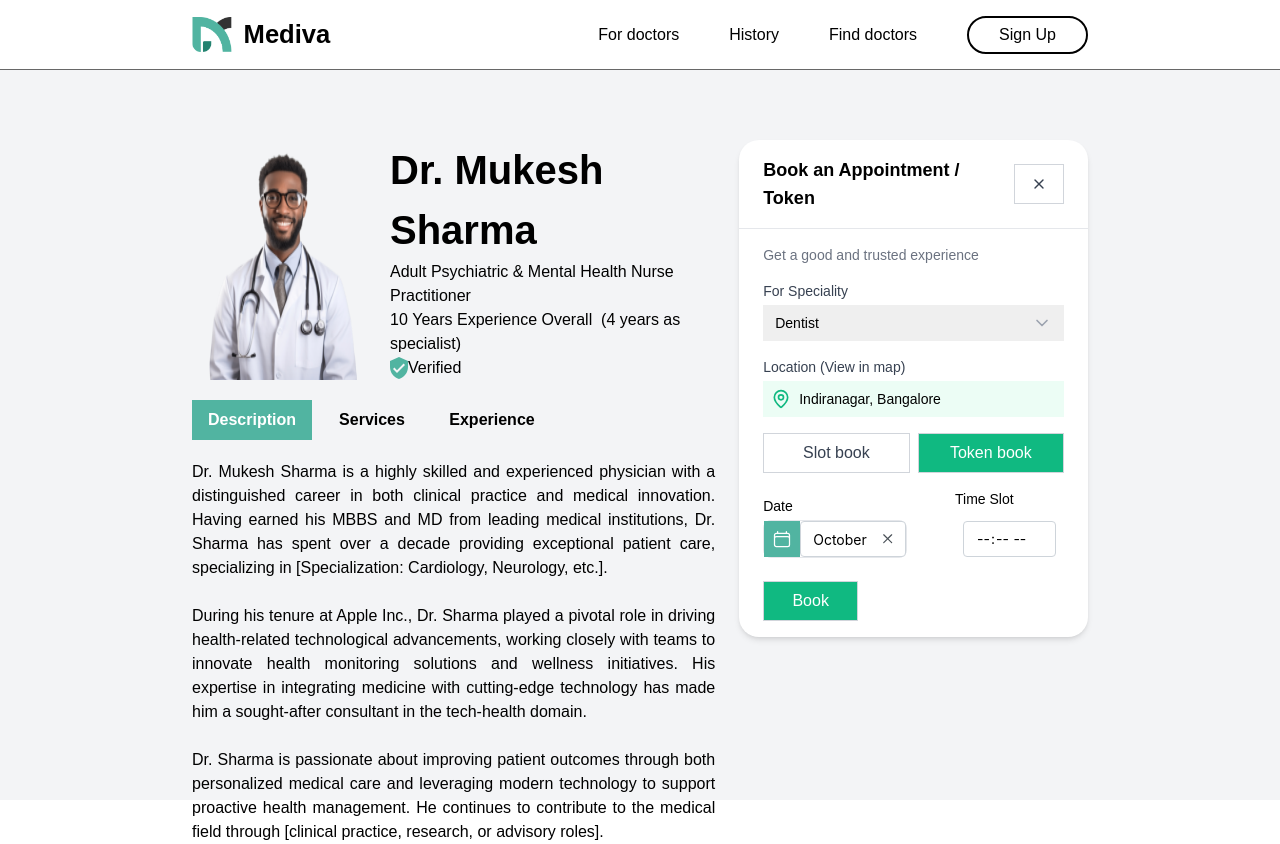
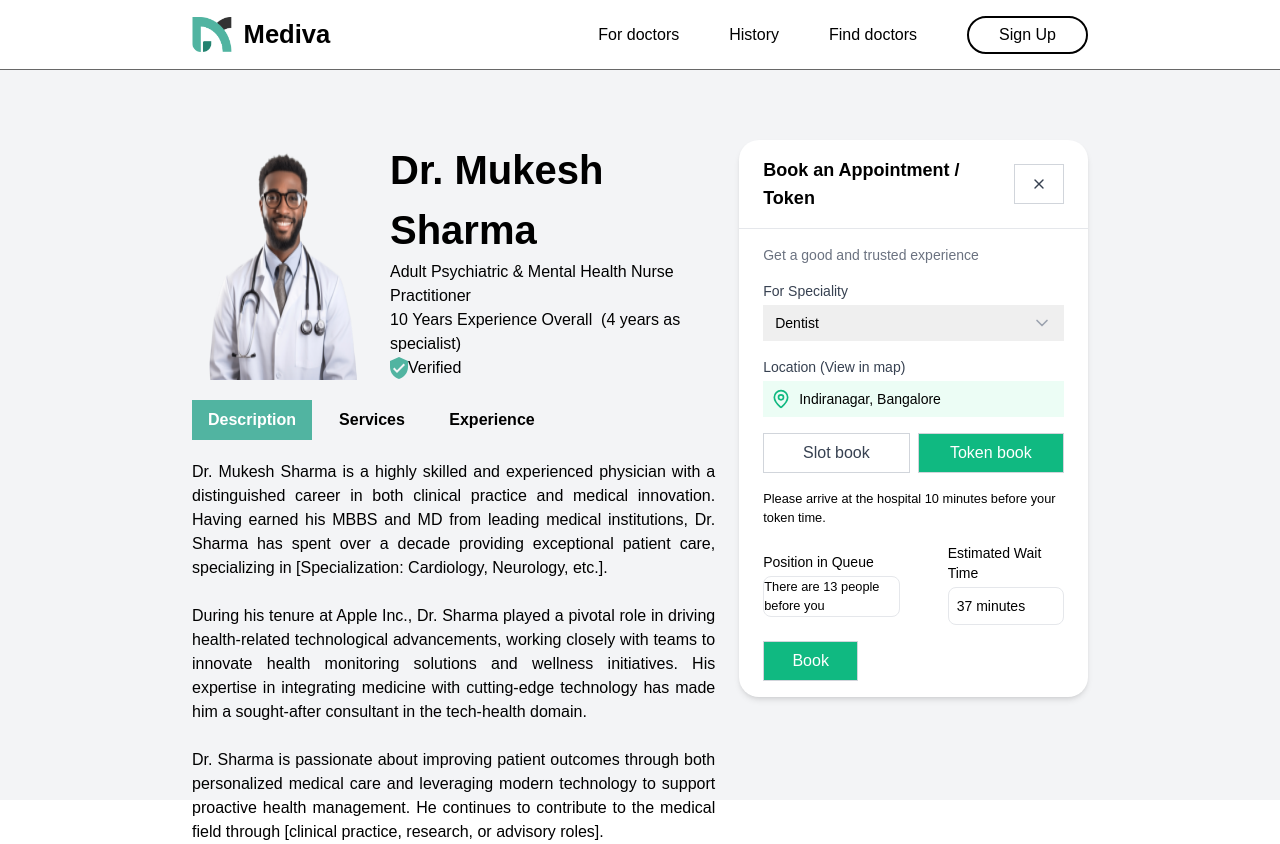
Before and after one commit to mediva-admin/client, a Next.js app: page /profile/doctor in a window 1280 px wide. Both pictures are taken after a click on the button "Token book". Built offline with nearby package versions, Linux system fonts and the light colour scheme.

Commit message:
god forbid this change gets screwed again (#1)

```diff
--- a/app/components/ui/AppointmentBookingCard.tsx
+++ b/app/components/ui/AppointmentBookingCard.tsx
@@ -3,6 +3,7 @@ import dayjs from "dayjs";
 import { X, MapPin, ChevronDown } from "lucide-react";
 import Button from "./Button";
 import { DatesProvider, DateInput, TimeInput, DateValue } from "@mantine/dates";
+import { useRouter } from "next/navigation";
 
 const Card: React.FC<React.HTMLAttributes<HTMLDivElement>> = ({
   className,
@@ -50,7 +51,7 @@ export default function AppointmentBookingCard() {
     console.log(selectedDate, selectedTime);
   }, [selectedDate, selectedTime]);
 
-  // const router = useRouter();
+  const router = useRouter();
   return (
     <Card className="w-full max-w-md " style={{ borderRadius: "20px" }}>
       <CardHeader className="flex items-center justify-between border-b border-gray-200">
@@ -110,14 +111,21 @@ export default function AppointmentBookingCard() {
               Token book
             </Button>
           </div>
+          <p className="text-[0.8rem]">
+            {selectedAppointmentType === "SLOT"
+              ? "Earliest available slot is at 10:25 AM."
+              : "Please arrive at the hospital 10 minutes before your token time."}
+          </p>
 
           <div className="mb-4 flex items-center">
             <div className="flex flex-col mr-4">
-              <label className="block font-medium text-sm">Date</label>
-              <div
-                className="flex items-center mt-1 max-w-[150px] border border-black-600 rounded-md"
-                style={{ borderRadius: "8px" }}
-              >
+              <label className="block font-medium text-sm">
+                {selectedAppointmentType === "SLOT"
+                  ? "Date"
+                  : "Position in Queue"}
+              </label>
+              {selectedAppointmentType === "SLOT" && (
+                <div className="flex items-center mt-1 max-w-[150px] border border-black-600 rounded-md">
                   <div
                     className="flex items-center justify-center p-2 rounded-l-md "
                     style={{ backgroundColor: "#51b4a1" }}
@@ -153,17 +161,33 @@ export default function AppointmentBookingCard() {
                         .add(1, "week")
                         .toDate()}
                       onChange={(date: DateValue) =>
-                      setSelectedDate(new Date(date?.toDateString() as string))
+                        setSelectedDate(
+                          new Date(date?.toDateString() as string)
+                        )
                       }
                     />
                   </DatesProvider>
                 </div>
+              )}
+              {selectedAppointmentType === "TOKEN" && (
+                <div
+                  className="flex items-center mt-1 max-w-[150px] border border-black-600 rounded-md text-[0.8rem]"
+                  style={{ borderRadius: "8px" }}
+                >
+                  There are 13 people before you
+                </div>
+              )}
             </div>
 
             <div className="flex flex-col ml-8">
-              <label className="block font-medium text-sm">Time Slot</label>
+              <label className="block font-medium text-sm">
+                {selectedAppointmentType === "SLOT"
+                  ? "Time Slot"
+                  : "Estimated Wait Time"}
+              </label>
+              {selectedAppointmentType === "SLOT" && (
                 <div
-                className="text-sm mt-1 p-2 rounded-md "
+                  className="text-sm mt-1 p-2 rounded-md"
                   style={{ borderRadius: "8px" }}
                 >
                   <TimeInput
@@ -171,12 +195,26 @@ export default function AppointmentBookingCard() {
                     onChange={(e) => setSelectedTime(e.target.value)}
                   />
                 </div>
+              )}
+              {selectedAppointmentType === "TOKEN" && (
+                <div
+                  className="text-sm mt-1 p-2 border border-black-600 rounded-md"
+                  style={{ borderRadius: "8px" }}
+                >
+                  37 minutes
+                </div>
+              )}
             </div>
           </div>
           <div className="grid grid-cols-3 gap-2">
             <Button
               variant="outline"
               className="w-full bg-emerald-500 text-white hover:bg-emerald-600"
+              onClick={() =>
+                selectedAppointmentType === "SLOT"
+                  ? router.push("/slotBooked")
+                  : router.push("/tokenBooked")
+              }
             >
               Book
             </Button>
--- a/app/tokenBooked/page.tsx
+++ b/app/tokenBooked/page.tsx
@@ -1,4 +1,4 @@
-'use client';
+"use client";
 import Button from "../components/ui/Button";
 import { useRouter } from "next/navigation";
 
@@ -8,11 +8,14 @@ export default function SlotBooked() {
   return (
     <div className="flex flex-col items-center justify-center h-screen space-y-4">
       <h1 className="text-2xl font-semibold">Token Booked Successfully</h1>
-        <h2 className="text-2xl font-semibold">Token Number is : 1331 </h2>
-        <p className="text-gray-500">Your token has been booked successfully. You will receive a confirmation message shortly.</p>
+      <h2 className="text-2xl font-semibold">Token Number is : 14 </h2>
+      <p className="text-gray-500">
+        Your token has been booked successfully. You will receive a confirmation
+        message shortly.
+      </p>
       <Button
         className="bg-emerald-500 text-white hover:bg-emerald-600 px-6 py-2 rounded-full"
-          onClick={() => router.push('/doctors')}
+        onClick={() => router.push("/doctors")}
       >
         Book another slot
       </Button>
```
Lines whose indentation alone changed are shown as unchanged.
